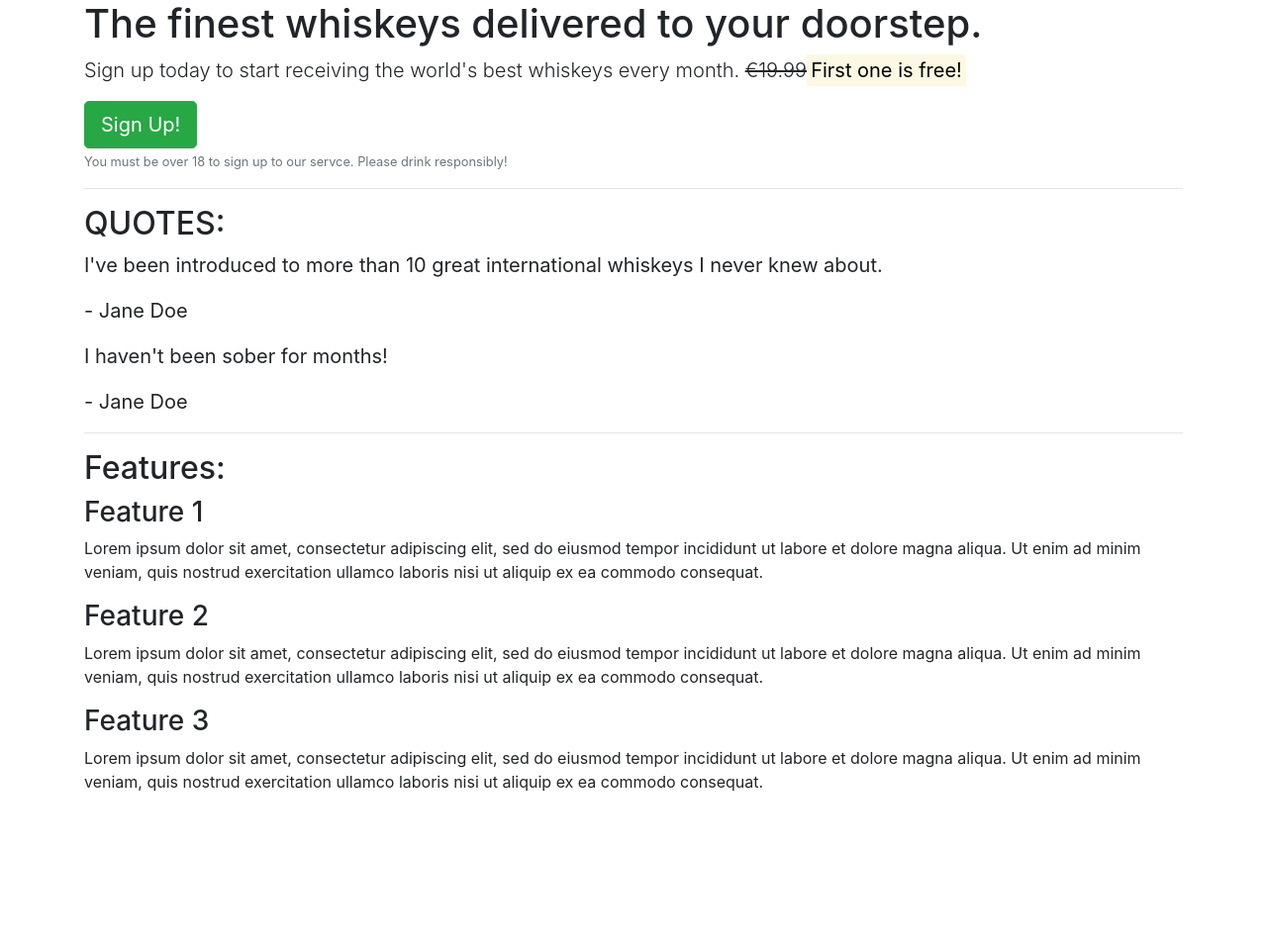
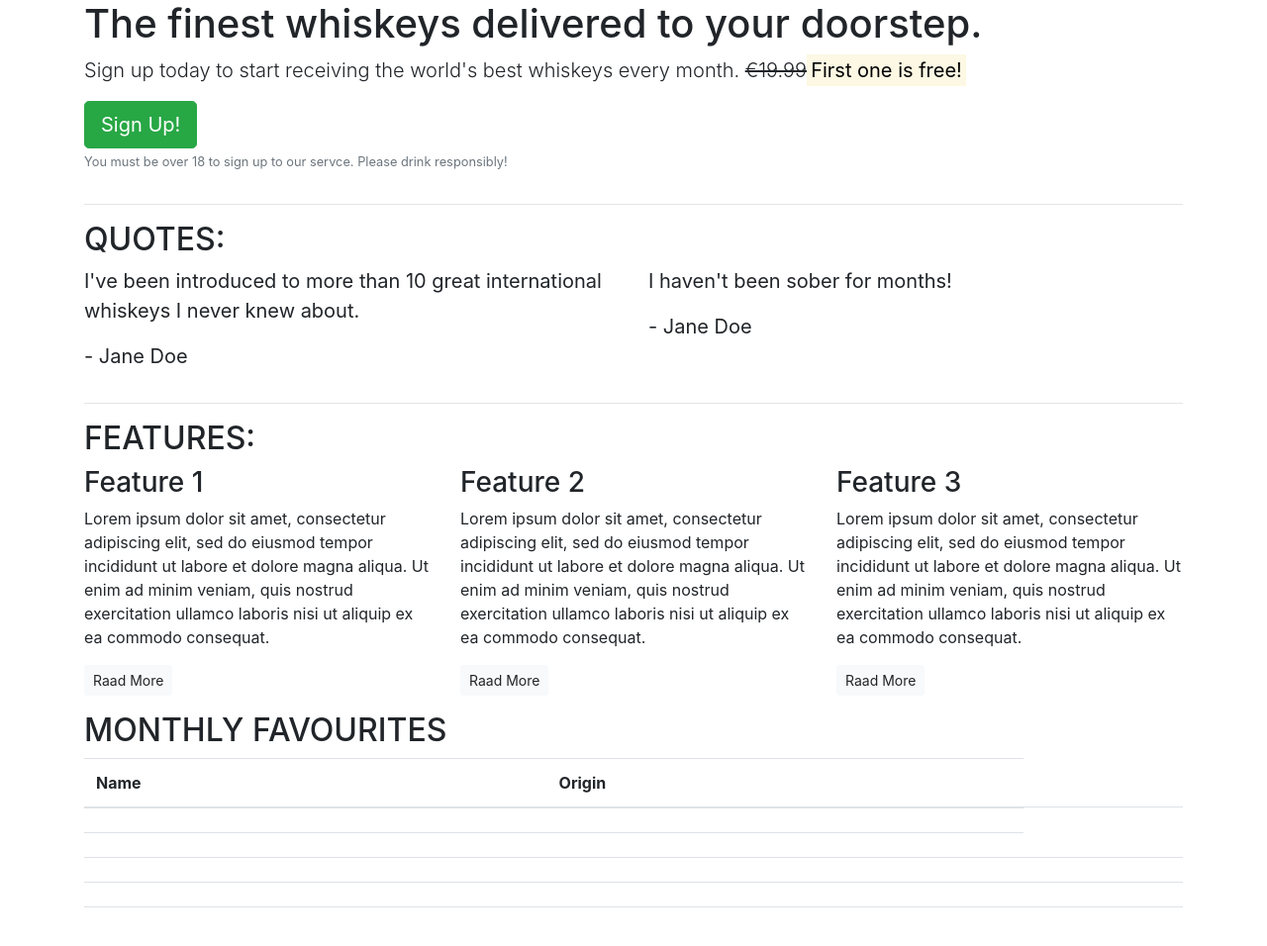
Before and after one commit to stevewhitehouse66/whiskey-drop, a plain HTML site: page index.html in a window 1280 px wide. Shown: the whole page at 99% size. Before the commit the page ends 818 px from the top, so only its background shows below. Drawn offline with nearby package versions, Linux system fonts and the light colour scheme.

```diff
--- a/index.html
+++ b/index.html
@@ -5,60 +5,150 @@
     <meta charset="utf-8">
 
     <title>Whiskey Drop | Taste a new whiskey every month</title>
-    <meta name= "viewport" content="width=device-width, inital-scale=1.0">
+    <meta name="viewport" content="width=device-width, inital-scale=1.0">
     <link rel="stylesheet" href="https://maxcdn.bootstrapcdn.com/bootstrap/4.1.3/css/bootstrap.min.css">
 </head>
 
 <body>
     <article class="container">
         <!-- Callout -->
+        <div class="row">
+            <div class="col-12">
                 <section class="callout">
                     <h1>The finest whiskeys delivered to your doorstep.</h1>
-            <p class="lead">Sign up today to start receiving the world's best whiskeys every month. <s>€19.99</s><strong><mark>First one is free!</mark></strong></p>
-        <button class ="btn btn-success btn-lg">Sign Up!</button>
-            <p class="text-muted"><small>You must be over 18 to sign up to our servce. Please drink responsibly!</small></p></section>
+                    <p class="lead">Sign up today to start receiving the world's best whiskeys every month.
+                        <s>€19.99</s><strong><mark>First one is free!</mark></strong></p>
+                    <button class="btn btn-success btn-lg">Sign Up!</button>
+                    <p class="text-muted"><small>You must be over 18 to sign up to our servce. Please drink
+                            responsibly!</small></p>
                 </section>
+            </div>
+        </div>
         <!-- /.callout -->
         <hr>
 
         <!-- Quotes -->
         <section class="quotes">
+            <div class="row">
+                <div class="col-12">
                     <h2 class="text-uppercase">Quotes:</h2>
+                </div>
+            </div>
+
+            <div class="row">
+                <div class="col -12 col-md-6 ">
                     <blockquote class="blockquote">
                         <p>I've been introduced to more than 10 great international whiskeys I never knew about.</p>
                         <p>- Jane Doe</p>
                     </blockquote>
+                </div>
+
+
+                <div class="col -12 col-md-6 ">
                     <bloackquote class="blockquote">
                         <p>I haven't been sober for months!</p>
                         <p>- Jane Doe</p>
                         </blockquote>
+                </div>
+            </div>
         </section>
         <!-- /.quotes -->
+
+
+
+        </section>
         <hr>
 
         <!-- Features -->
         <section class="features">
-            <h2>Features:</h2>
+            <div class="row">
+                <div class="col-12">
+                <h2 class="text-uppercase">Features:</h2>
+            </div>
+            </div>
+            <div class="row">
+                <div class="col-12 col-md-6 col-lg-4">
                 <div class="feature">
                     <h3>Feature 1</h3>
-                <p>Lorem ipsum dolor sit amet, consectetur adipiscing elit, sed do eiusmod tempor incididunt ut labore
-                    et dolore magna aliqua. Ut enim ad minim veniam, quis nostrud exercitation ullamco laboris nisi ut
+                    <p>Lorem ipsum dolor sit amet, consectetur adipiscing elit, sed do eiusmod tempor incididunt ut
+                        labore
+                        et dolore magna aliqua. Ut enim ad minim veniam, quis nostrud exercitation ullamco laboris nisi
+                        ut
                         aliquip ex ea commodo consequat.</p>
+                    <p><a class="btn btn-sm btn-light" href="">Raad More</a></p>
                 </div>
+            </div>
+            <div class="col-12 col-md-6 col-lg-4">
                 <div class="feature">
                     <h3>Feature 2</h3>
-                <p>Lorem ipsum dolor sit amet, consectetur adipiscing elit, sed do eiusmod tempor incididunt ut labore
-                    et dolore magna aliqua. Ut enim ad minim veniam, quis nostrud exercitation ullamco laboris nisi ut
+                    <p>Lorem ipsum dolor sit amet, consectetur adipiscing elit, sed do eiusmod tempor incididunt ut
+                        labore
+                        et dolore magna aliqua. Ut enim ad minim veniam, quis nostrud exercitation ullamco laboris nisi
+                        ut
                         aliquip ex ea commodo consequat.</p>
+                    <p><a class="btn btn-sm btn-light" href="">Raad More</a></p>
                 </div>
+            </div>
+            <div class="col-12 d-md-none d-lg-block col-lg-4">
                 <div class="feature">
                     <h3>Feature 3</h3>
-                <p>Lorem ipsum dolor sit amet, consectetur adipiscing elit, sed do eiusmod tempor incididunt ut labore
-                    et dolore magna aliqua. Ut enim ad minim veniam, quis nostrud exercitation ullamco laboris nisi ut
+                    <p>Lorem ipsum dolor sit amet, consectetur adipiscing elit, sed do eiusmod tempor incididunt ut
+                        labore
+                        et dolore magna aliqua. Ut enim ad minim veniam, quis nostrud exercitation ullamco laboris nisi
+                        ut
                         aliquip ex ea commodo consequat.</p>
+                    <p><a class="btn btn-sm btn-light" href="">Raad More</a></p>
+                </div>
+                </div>
             </div>
         </section>
         <!-- /.features -->
+
+        <!-- Favourites-->
+
+        <section class="favourites">
+            <h2 class="text-uppercase">Monthly Favourites</h2>
+            <table class="table">
+                <thead>
+                    <tr>
+                        <th scope="col">Name</th>
+                        <th scope="col">Origin</th>
+                    </tr>
+                </thead>
+                <tbody>
+                    <tr>
+                        <th scope="row"></th>
+
+                        <td></td>
+                        <td></td>
+                    </tr>
+                    <tr>
+                        <th scope="row"></th>
+
+                        <td></td>
+
+                    </tr>
+                    <tr>
+                        <th scope="row"></th>
+
+                        <td></td>
+                        <td></td>
+                    </tr>
+                    <tr>
+                        <th scope="row"></th>
+
+                        <td></td>
+                        <td></td>
+                    </tr>
+                    <tr>
+                        <th scope="row"></th>
+
+                        <td></td>
+                        <td></td>
+                    </tr>
+                </tbody>
+            </table>
+
     </article>
 </body>
 
```
Also changed, not shown: images/girl-image.png (added), images/guy-image.png (added). Lines whose indentation alone changed are shown as unchanged.
